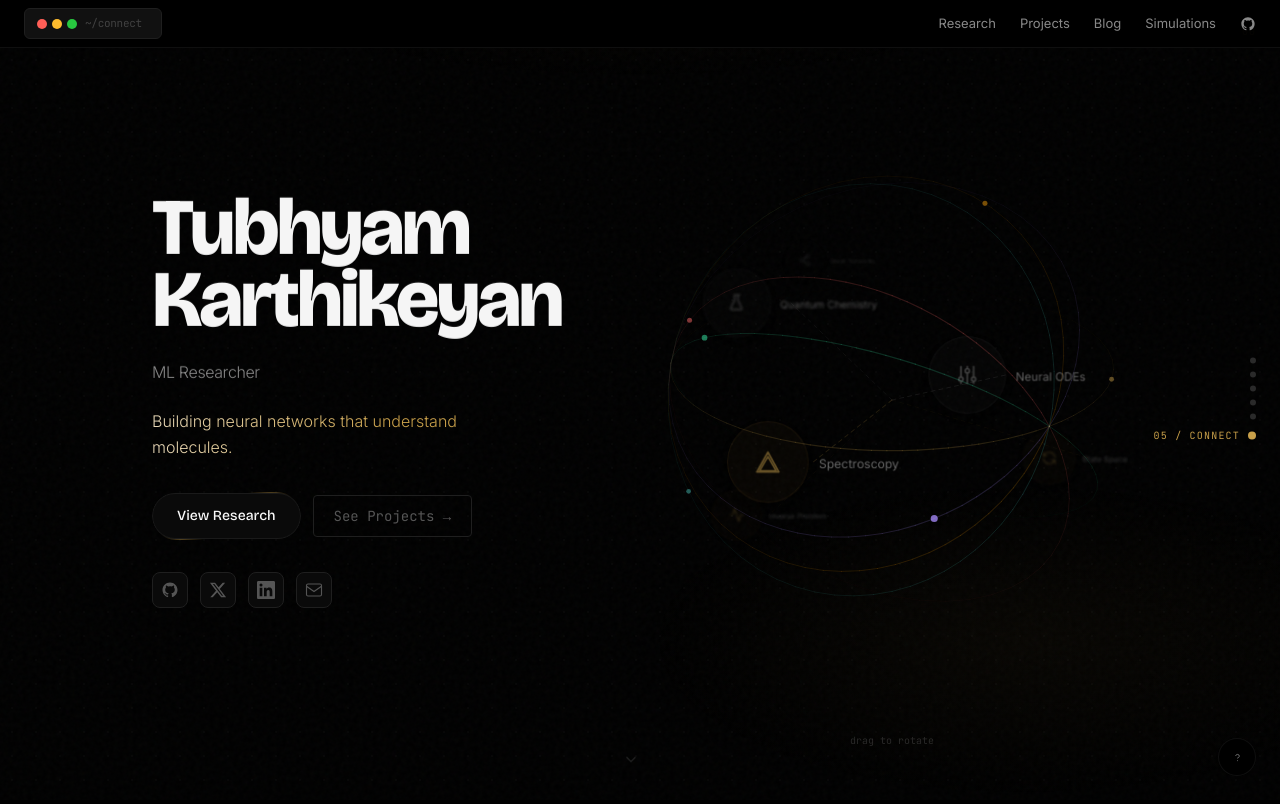
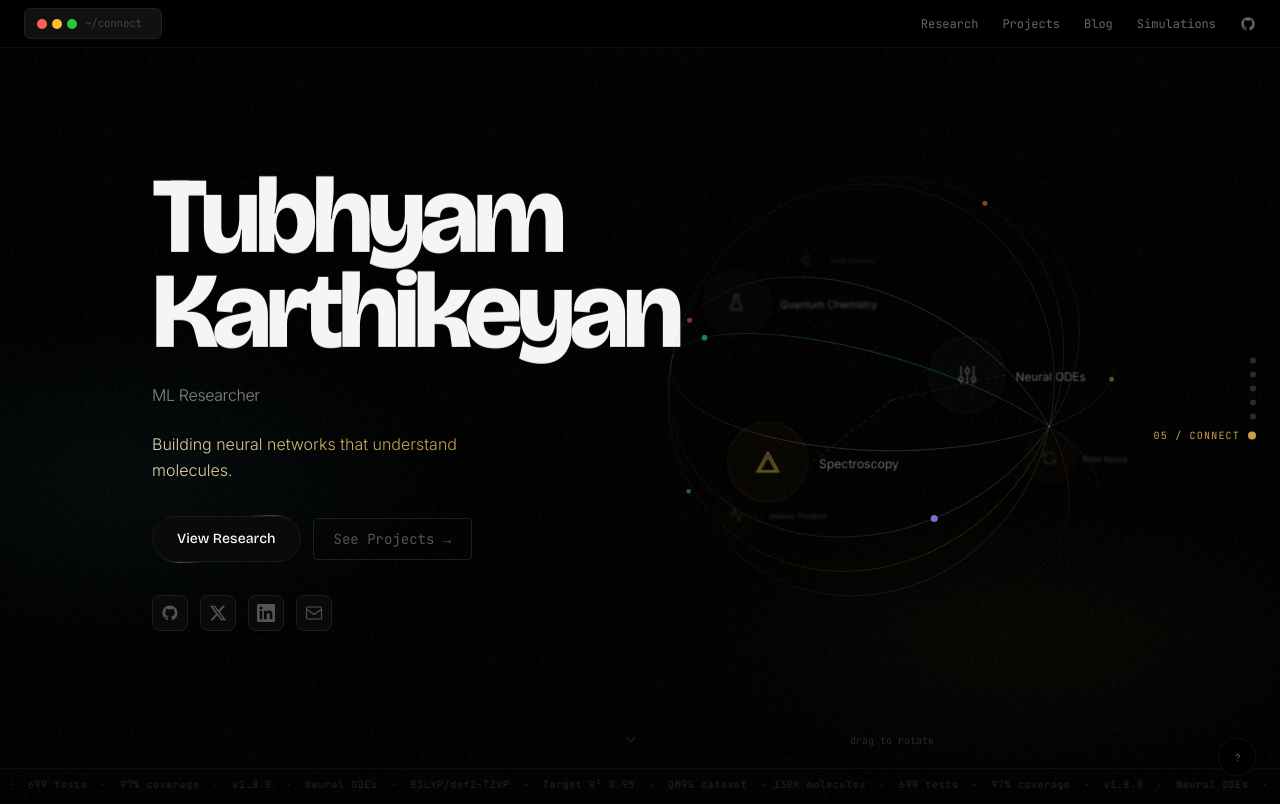
Before and after one commit to ktubhyam/tubhyam.dev, an Astro site in the folder apps/web/: page / in a window 1280 px wide. Shown: the top 804 px of the page. Built offline with nearby package versions, Linux system fonts and the light colour scheme; Astro itself is replaced by a stand-in of ours; some packages are replaced by stand-ins of ours; animation ran at ten frames a second.

Commit message:
feat(design): add teal accent-2, portfolio quality upgrades
- Add --color-accent-2 (#4ECDC4 teal) as second accent with soft/glow
  variants and .text-accent-2 / .glow-accent-2 utilities
- Teal aurora gradient in hero background (subtle left-side glow)
- Target R² stat rendered in teal to distinguish data metric from amber
- Hero h1 scaled up: clamp(3.25rem,9vw,6.75rem), tighter tracking/leading
- Stats marquee at bottom of hero: 130K molecules · 699 tests · ...
  (CSS animation, font-mono, reduced-motion safe)
- Bento cards labeled 001–004 in dim monospace above version numbers
- SpotlightCard hover: translateY lift + amber box-shadow glow
- Featured post card hover: translateY(-2px) + amber shadow
- Post cards hover: translateY(-1px) + amber shadow
- Nav links: font-mono 12px (matches terminal pill aesthetic)
- Tab title: changes to 'come back?' on visibility hidden

```diff
--- a/apps/web/src/components/islands/SpotlightCard.tsx
+++ b/apps/web/src/components/islands/SpotlightCard.tsx
@@ -33,7 +33,7 @@ export default function SpotlightCard({
       onBlur={() => { setIsFocused(false); setOpacity(0); }}
       onMouseEnter={() => setOpacity(0.6)}
       onMouseLeave={() => setOpacity(0)}
-      className={`relative rounded-2xl border border-border bg-surface overflow-hidden p-6 cursor-pointer transition-colors duration-300 hover:border-border-hover ${className}`}
+      className={`relative rounded-2xl border border-border bg-surface overflow-hidden p-6 cursor-pointer transition-all duration-300 hover:border-border-hover hover:-translate-y-0.5 hover:shadow-[0_8px_32px_rgba(201,160,74,0.10)] ${className}`}
     >
       <div
         className="pointer-events-none absolute inset-0 transition-opacity duration-500 ease-in-out"
--- a/apps/web/src/pages/index.astro
+++ b/apps/web/src/pages/index.astro
@@ -141,7 +141,7 @@ import NavTerminalPath from "@components/islands/NavTerminalPath";
         <div class="hero-content">
           <!-- Name: TextScramble decode on mount -->
           <h1
-            class="text-[clamp(2.8rem,7vw,5rem)] font-extrabold tracking-[-0.04em] leading-[0.9] text-text-primary"
+            class="text-[clamp(3.25rem,9vw,6.75rem)] font-extrabold tracking-[-0.05em] leading-[0.88] text-text-primary"
             style="opacity: 0; animation: fade-up 0.7s cubic-bezier(0.16,1,0.3,1) 0.1s forwards;"
           >
             <TextScramble client:load text="Tubhyam Karthikeyan" speed={25} mono={false} className="font-heading font-extrabold" />
@@ -245,10 +245,17 @@ import NavTerminalPath from "@components/islands/NavTerminalPath";
       </div>
 
       <!-- Scroll chevron -->
-      <div class="absolute bottom-8 left-1/2 -translate-x-1/2 scroll-chevron" aria-hidden="true">
+      <div class="absolute bottom-[52px] left-1/2 -translate-x-1/2 scroll-chevron" aria-hidden="true">
         <svg width="18" height="18" viewBox="0 0 24 24" fill="none" stroke="currentColor" stroke-width="1.5" class="text-text-muted">
           <path d="M6 9l6 6 6-6" />
         </svg>
+      </div>
+      <!-- Stats marquee pinned to bottom of hero -->
+      <div class="absolute bottom-0 left-0 right-0 overflow-hidden border-t border-white/[0.04]" style="height:32px;" aria-hidden="true">
+        <div class="marquee-track">
+          <span class="marquee-content">130K molecules &nbsp;·&nbsp; 699 tests &nbsp;·&nbsp; 97% coverage &nbsp;·&nbsp; v1.8.0 &nbsp;·&nbsp; Neural ODEs &nbsp;·&nbsp; B3LYP/def2-TZVP &nbsp;·&nbsp; Target R² 0.95 &nbsp;·&nbsp; QM9S dataset &nbsp;·&nbsp;</span>
+          <span class="marquee-content" aria-hidden="true">130K molecules &nbsp;·&nbsp; 699 tests &nbsp;·&nbsp; 97% coverage &nbsp;·&nbsp; v1.8.0 &nbsp;·&nbsp; Neural ODEs &nbsp;·&nbsp; B3LYP/def2-TZVP &nbsp;·&nbsp; Target R² 0.95 &nbsp;·&nbsp; QM9S dataset &nbsp;·&nbsp;</span>
+        </div>
       </div>
     </section>
 
@@ -304,7 +311,7 @@ import NavTerminalPath from "@components/islands/NavTerminalPath";
               </div>
               <div class="w-px h-7 bg-border"></div>
               <div>
-                <p class="text-xl font-heading font-bold text-text-primary">0.95</p>
+                <p class="text-xl font-heading font-bold text-accent-2">0.95</p>
                 <p class="text-[10px] font-mono text-text-muted uppercase tracking-wider">target R²</p>
               </div>
             </div>
@@ -364,6 +371,7 @@ import NavTerminalPath from "@components/islands/NavTerminalPath";
             <a href="/projects/spectrakit" class="-m-6 p-5 flex flex-col min-h-full focus:outline-none">
               <div class="flex items-start justify-between mb-3">
                 <div>
+                  <p class="text-[9px] font-mono text-text-muted/30 mb-0.5 tracking-[0.15em]">001</p>
                   <p class="text-xs font-mono text-accent mb-1">v1.8.0</p>
                   <h3 class="text-base font-heading font-semibold text-text-primary">SpectraKit</h3>
                 </div>
@@ -384,6 +392,7 @@ import NavTerminalPath from "@components/islands/NavTerminalPath";
           <SpotlightCard client:idle className="group">
             <a href="/projects/spektron" class="-m-6 p-5 flex flex-col min-h-full focus:outline-none">
               <div class="mb-2">
+                <p class="text-[9px] font-mono text-text-muted/30 mb-0.5 tracking-[0.15em]">002</p>
                 <p class="text-xs font-mono text-text-muted mb-1">v0.1.0</p>
                 <h3 class="text-sm font-heading font-semibold text-text-primary">Spektron</h3>
               </div>
@@ -399,6 +408,7 @@ import NavTerminalPath from "@components/islands/NavTerminalPath";
           <SpotlightCard client:idle className="group">
             <a href="/projects/reactortwin" class="-m-6 p-5 flex flex-col min-h-full focus:outline-none">
               <div class="mb-2">
+                <p class="text-[9px] font-mono text-text-muted/30 mb-0.5 tracking-[0.15em]">003</p>
                 <p class="text-xs font-mono text-text-muted mb-1">v1.0.0</p>
                 <h3 class="text-sm font-heading font-semibold text-text-primary">ReactorTwin</h3>
               </div>
@@ -415,6 +425,7 @@ import NavTerminalPath from "@components/islands/NavTerminalPath";
             <a href="https://github.com/ktubhyam/spectraview" target="_blank" rel="noopener noreferrer" class="-m-6 p-5 flex flex-col min-h-full focus:outline-none">
               <div class="flex items-start justify-between mb-2">
                 <div>
+                  <p class="text-[9px] font-mono text-text-muted/30 mb-0.5 tracking-[0.15em]">004</p>
                   <p class="text-xs font-mono text-text-muted mb-1">v0.1.0</p>
                   <h3 class="text-sm font-heading font-semibold text-text-primary">SpectraView</h3>
                 </div>
@@ -740,8 +751,9 @@ import NavTerminalPath from "@components/islands/NavTerminalPath";
   }
 
   .nav-top-link {
-    font-size: 13px;
-    color: #888;
+    font-family: var(--font-mono);
+    font-size: 12px;
+    color: #666;
     text-decoration: none;
     transition: color 0.2s ease;
     display: flex;
@@ -756,8 +768,9 @@ import NavTerminalPath from "@components/islands/NavTerminalPath";
   .aurora-bg {
     position: absolute;
     inset: 0;
-    background: radial-gradient(ellipse 80% 50% at 50% -20%, rgba(201,160,74,0.08) 0%, transparent 60%),
-                radial-gradient(ellipse 60% 40% at 80% 80%, rgba(201,160,74,0.04) 0%, transparent 50%);
+    background: radial-gradient(ellipse 80% 50% at 50% -20%, rgba(201,160,74,0.09) 0%, transparent 60%),
+                radial-gradient(ellipse 60% 40% at 80% 80%, rgba(201,160,74,0.04) 0%, transparent 50%),
+                radial-gradient(ellipse 50% 40% at 10% 60%, rgba(78,205,196,0.05) 0%, transparent 55%);
     pointer-events: none;
     z-index: 0;
   }
@@ -839,6 +852,8 @@ import NavTerminalPath from "@components/islands/NavTerminalPath";
   .featured-post-card:hover {
     border-color: rgba(201,160,74,0.3);
     background: rgba(201,160,74,0.03);
+    transform: translateY(-2px);
+    box-shadow: 0 8px 32px rgba(201,160,74,0.09);
   }
 
   .post-card {
@@ -854,6 +869,8 @@ import NavTerminalPath from "@components/islands/NavTerminalPath";
   .post-card:hover {
     border-color: var(--color-border-hover);
     background: var(--color-surface-hover);
+    transform: translateY(-1px);
+    box-shadow: 0 4px 16px rgba(201,160,74,0.06);
   }
 
   /* ── Contact form inputs ── */
@@ -884,6 +901,30 @@ import NavTerminalPath from "@components/islands/NavTerminalPath";
     to { opacity: 1; transform: translateY(0); }
   }
 
+  /* ── Stats marquee ── */
+  .marquee-track {
+    display: flex;
+    width: max-content;
+    height: 100%;
+    align-items: center;
+    animation: marquee-scroll 50s linear infinite;
+  }
+
+  .marquee-content {
+    white-space: nowrap;
+    font-family: var(--font-mono);
+    font-size: 10px;
+    letter-spacing: 0.06em;
+    padding-right: 0;
+    color: var(--color-text-muted);
+    opacity: 0.45;
+  }
+
+  @keyframes marquee-scroll {
+    from { transform: translateX(0); }
+    to   { transform: translateX(-50%); }
+  }
+
   @media (prefers-reduced-motion: reduce) {
     .scroll-chevron,
     .aurora-bg,
@@ -891,6 +932,9 @@ import NavTerminalPath from "@components/islands/NavTerminalPath";
       animation: none !important;
       opacity: 1 !important;
       transform: none !important;
+    }
+    .marquee-track {
+      animation: none;
     }
   }
 </style>
@@ -907,4 +951,10 @@ import NavTerminalPath from "@components/islands/NavTerminalPath";
 
   trigger?.addEventListener("click", toggleMenu);
   backdrop?.addEventListener("click", toggleMenu);
+
+  // Tab title state
+  const defaultTitle = document.title;
+  document.addEventListener("visibilitychange", () => {
+    document.title = document.hidden ? "come back?" : defaultTitle;
+  });
 </script>
--- a/apps/web/src/styles/global.css
+++ b/apps/web/src/styles/global.css
@@ -52,6 +52,11 @@
   --color-teal: #4ECDC4;
   --color-teal-soft: rgba(78, 205, 196, 0.15);
   --color-teal-glow: rgba(78, 205, 196, 0.25);
+
+  /* Second accent — teal alias (semantic name for use in components) */
+  --color-accent-2:      #4ECDC4;
+  --color-accent-2-soft: rgba(78, 205, 196, 0.12);
+  --color-accent-2-glow: rgba(78, 205, 196, 0.20);
 
   --color-violet: #A78BFA;
   --color-violet-soft: rgba(167, 139, 250, 0.15);
@@ -189,6 +194,14 @@
 
   .glow-violet {
     box-shadow: 0 0 20px var(--color-violet-glow), 0 0 60px rgba(167, 139, 250, 0.08);
+  }
+
+  .text-accent-2 {
+    color: var(--color-accent-2);
+  }
+
+  .glow-accent-2 {
+    box-shadow: 0 0 20px var(--color-accent-2-glow), 0 0 60px rgba(78, 205, 196, 0.08);
   }
 }
 
```
